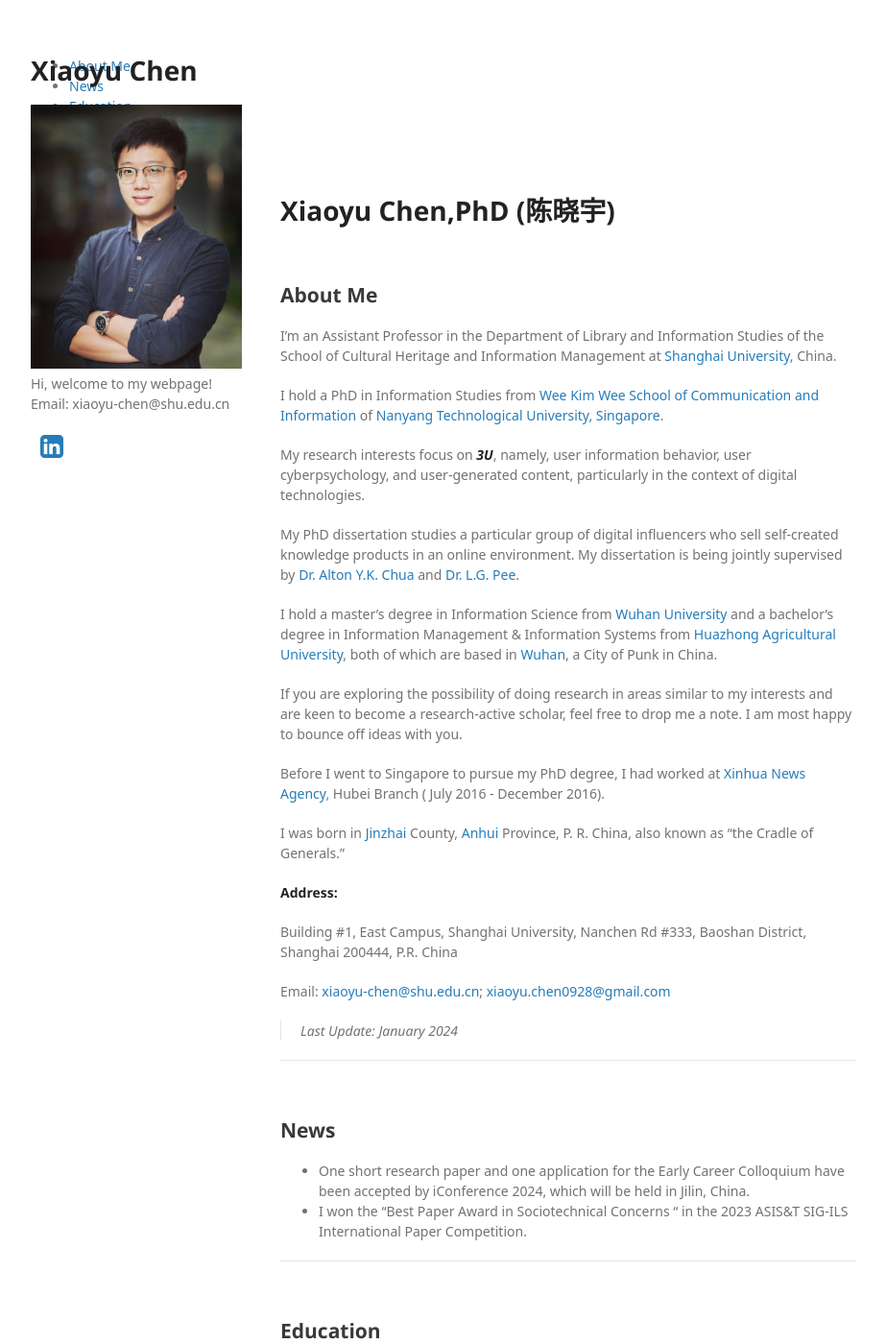
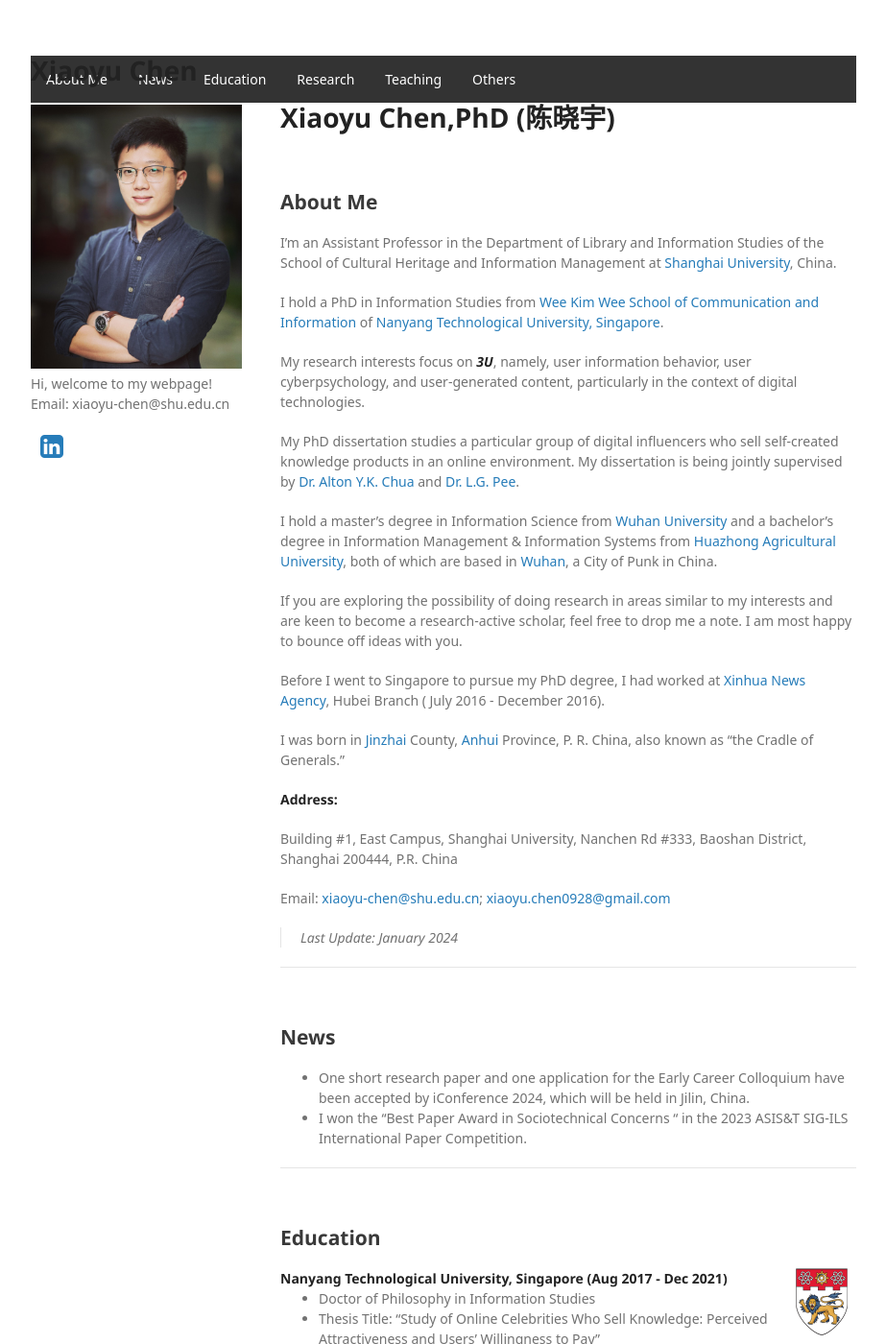
Before and after one commit to xiaoyu0928/xiaoyu0928.github.io, a Jekyll site: the page built from index.md, in a window 1280 px wide and 1400 px high. Shown: the whole window at 96% size, without its empty margins (178-1101 px from the left). Built offline with Jekyll 4.4.1, drawn with Linux system fonts in a browser that asks for light colours; some web fonts are replaced; a style sheet for code colours, icons or effects is not loaded; our own code applies the rules of GitHub Pages for plain Markdown files.

Commit message:
Update style.scss

```diff
--- a/assets/css/style.scss
+++ b/assets/css/style.scss
@@ -2,3 +2,27 @@
 ---
 
 @import "jekyll-theme-minimal";
+
+nav ul {
+  list-style-type: none; /* 移除列表前的标记 */
+  margin: 0;
+  padding: 0;
+  overflow: hidden;
+  background-color: #333; /* 导航栏背景颜色 */
+}
+
+nav ul li {
+  float: left; /* 列表项横向排列 */
+}
+
+nav ul li a {
+  display: block;
+  color: white;
+  text-align: center;
+  padding: 14px 16px;
+  text-decoration: none;
+}
+
+nav ul li a:hover {
+  background-color: #111; /* 鼠标悬停效果 */
+}
```
